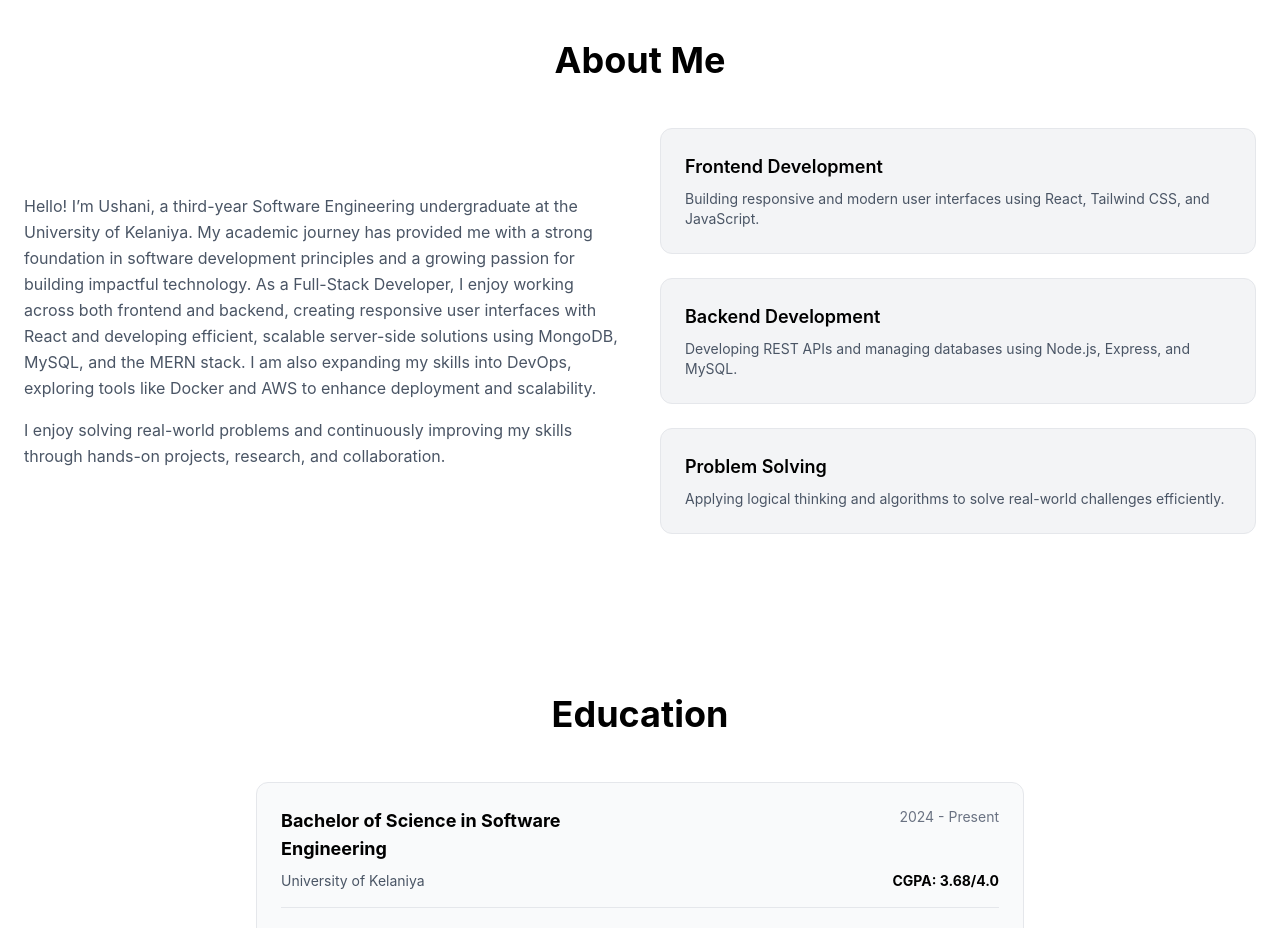
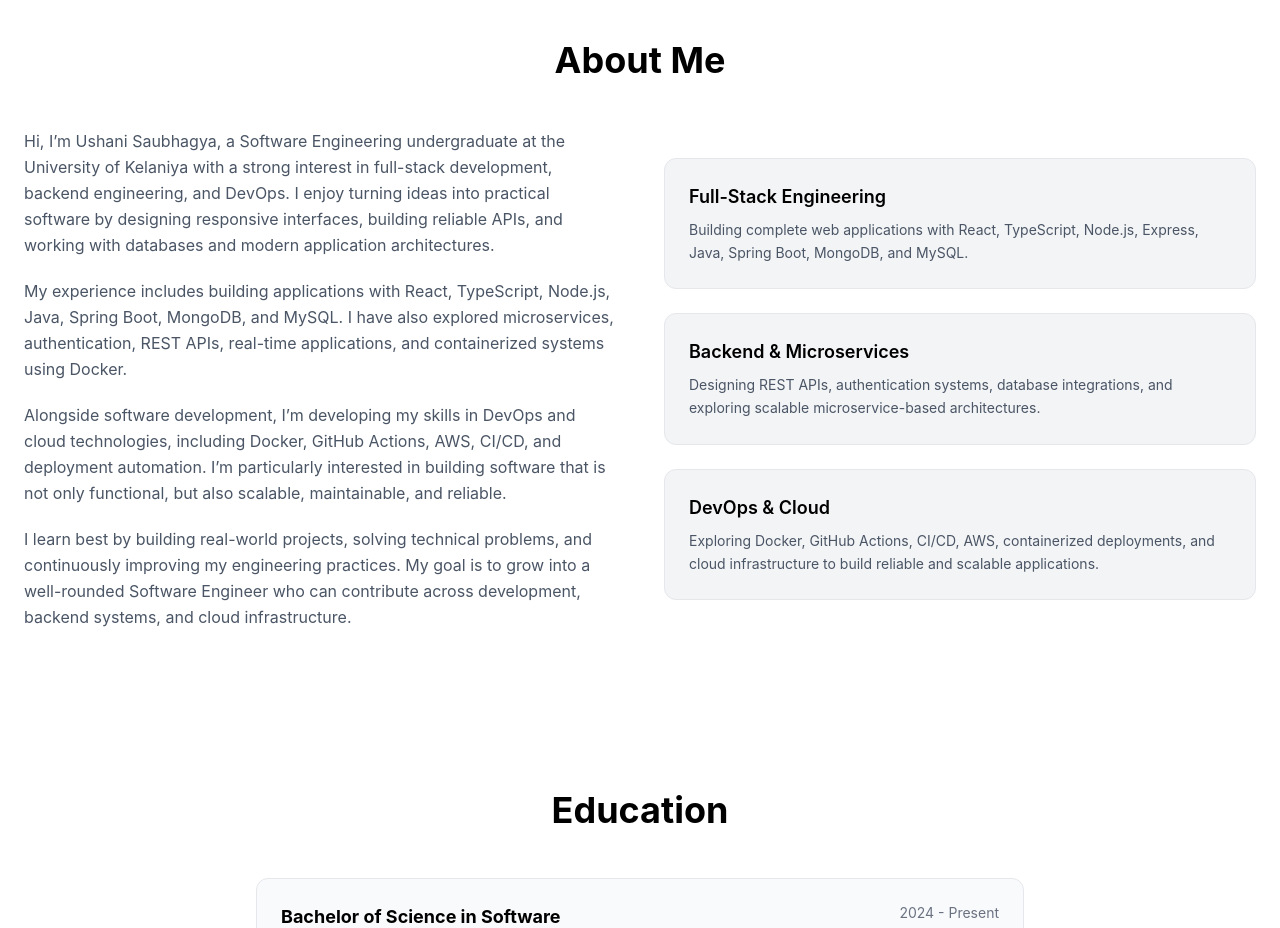
Before and after one commit to saubhagya02-bit/My-Portfolio, a React (Vite) app: page / in a window 1280 px wide. Shown: the part 840-1768 px from the top of the page. Built offline with nearby package versions, Linux system fonts and the light colour scheme.

Commit message:
Revise About section content and structure
Updated the About section with new content and improved structure. Changed headings and descriptions to better reflect skills and interests in software development and DevOps.

```diff
--- a/src/components/sections/About.jsx
+++ b/src/components/sections/About.jsx
@@ -9,70 +9,94 @@ const About = () => {
     >
       <div className="max-w-7xl mx-auto">
         <ScrollReveal>
-          <h2 className="text-3xl md:text-4xl font-bold text-center mb-12 text-black dark:text-white">
+          <h2 className="text-3xl md:text-4xl font-bold text-center mb-12">
             About Me
           </h2>
         </ScrollReveal>
 
-        <div className="grid md:grid-cols-2 gap-10 items-center">
+        <div className="grid md:grid-cols-2 gap-12 items-center">
+          {/* About Text */}
           <div>
             <FadeIn>
               <p className="text-gray-600 dark:text-gray-400 leading-relaxed">
-                Hello! I’m Ushani, a third-year Software Engineering
-                undergraduate at the University of Kelaniya. My academic journey
-                has provided me with a strong foundation in software development
-                principles and a growing passion for building impactful
-                technology. As a Full-Stack Developer, I enjoy working across
-                both frontend and backend, creating responsive user interfaces
-                with React and developing efficient, scalable server-side
-                solutions using MongoDB, MySQL, and the MERN stack. I am also
-                expanding my skills into DevOps, exploring tools like Docker and
-                AWS to enhance deployment and scalability.
+                Hi, I’m Ushani Saubhagya, a Software Engineering undergraduate
+                at the University of Kelaniya with a strong interest in
+                full-stack development, backend engineering, and DevOps. I enjoy
+                turning ideas into practical software by designing responsive
+                interfaces, building reliable APIs, and working with databases
+                and modern application architectures.
               </p>
             </FadeIn>
 
             <FadeIn delay={200}>
-              <p className="text-gray-600 dark:text-gray-400 mt-4 leading-relaxed">
-                I enjoy solving real-world problems and continuously improving
-                my skills through hands-on projects, research, and
-                collaboration.
+              <p className="text-gray-600 dark:text-gray-400 mt-5 leading-relaxed">
+                My experience includes building applications with React,
+                TypeScript, Node.js, Java, Spring Boot, MongoDB, and MySQL. I
+                have also explored microservices, authentication, REST APIs,
+                real-time applications, and containerized systems using Docker.
+              </p>
+            </FadeIn>
+
+            <FadeIn delay={400}>
+              <p className="text-gray-600 dark:text-gray-400 mt-5 leading-relaxed">
+                Alongside software development, I’m developing my skills in
+                DevOps and cloud technologies, including Docker, GitHub Actions,
+                AWS, CI/CD, and deployment automation. I’m particularly
+                interested in building software that is not only functional,
+                but also scalable, maintainable, and reliable.
+              </p>
+            </FadeIn>
+
+            <FadeIn delay={600}>
+              <p className="text-gray-600 dark:text-gray-400 mt-5 leading-relaxed">
+                I learn best by building real-world projects, solving technical
+                problems, and continuously improving my engineering practices.
+                My goal is to grow into a well-rounded Software Engineer who
+                can contribute across development, backend systems, and cloud
+                infrastructure.
               </p>
             </FadeIn>
           </div>
 
+          {/* Skills / Focus Areas */}
           <div className="grid gap-6">
             <ScrollReveal>
               <div className="bg-gray-100 dark:bg-white/5 border border-gray-200 dark:border-gray-800 p-6 rounded-xl hover:border-green-500 dark:hover:border-green-400 transition">
-                <h3 className="text-lg font-semibold mb-2 text-black dark:text-white">
-                  Frontend Development
+                <h3 className="text-lg font-semibold mb-2">
+                  Full-Stack Engineering
                 </h3>
-                <p className="text-gray-600 dark:text-gray-400 text-sm">
-                  Building responsive and modern user interfaces using React,
-                  Tailwind CSS, and JavaScript.
+
+                <p className="text-gray-600 dark:text-gray-400 text-sm leading-relaxed">
+                  Building complete web applications with React, TypeScript,
+                  Node.js, Express, Java, Spring Boot, MongoDB, and MySQL.
                 </p>
               </div>
             </ScrollReveal>
 
             <ScrollReveal>
               <div className="bg-gray-100 dark:bg-white/5 border border-gray-200 dark:border-gray-800 p-6 rounded-xl hover:border-green-500 dark:hover:border-green-400 transition">
-                <h3 className="text-lg font-semibold mb-2 text-black dark:text-white">
-                  Backend Development
+                <h3 className="text-lg font-semibold mb-2">
+                  Backend & Microservices
                 </h3>
-                <p className="text-gray-600 dark:text-gray-400 text-sm">
-                  Developing REST APIs and managing databases using Node.js,
-                  Express, and MySQL.
+
+                <p className="text-gray-600 dark:text-gray-400 text-sm leading-relaxed">
+                  Designing REST APIs, authentication systems, database
+                  integrations, and exploring scalable microservice-based
+                  architectures.
                 </p>
               </div>
             </ScrollReveal>
 
             <ScrollReveal>
               <div className="bg-gray-100 dark:bg-white/5 border border-gray-200 dark:border-gray-800 p-6 rounded-xl hover:border-green-500 dark:hover:border-green-400 transition">
-                <h3 className="text-lg font-semibold mb-2 text-black dark:text-white">
-                  Problem Solving
+                <h3 className="text-lg font-semibold mb-2">
+                  DevOps & Cloud
                 </h3>
-                <p className="text-gray-600 dark:text-gray-400 text-sm">
-                  Applying logical thinking and algorithms to solve real-world
-                  challenges efficiently.
+
+                <p className="text-gray-600 dark:text-gray-400 text-sm leading-relaxed">
+                  Exploring Docker, GitHub Actions, CI/CD, AWS, containerized
+                  deployments, and cloud infrastructure to build reliable and
+                  scalable applications.
                 </p>
               </div>
             </ScrollReveal>
```
